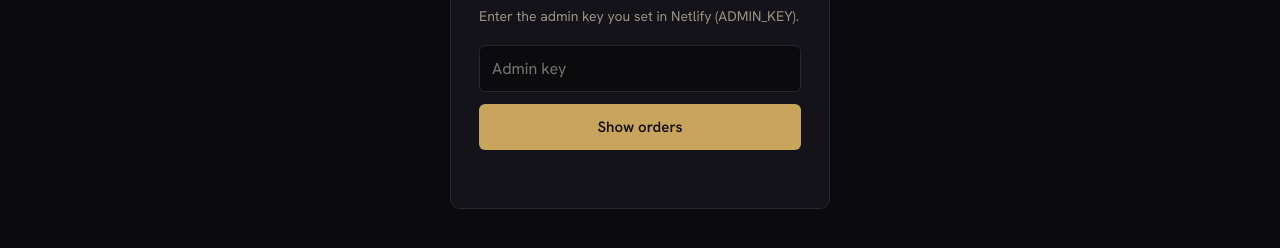
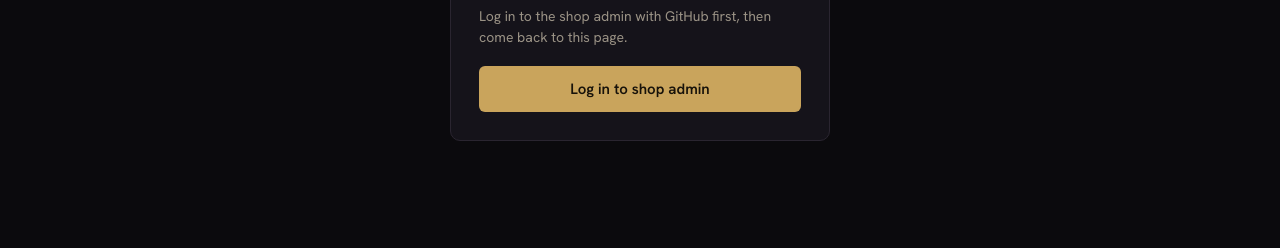
Before and after one commit to conorsawyer-sudo/csthemaster, a website: page admin/orders.html in a window 1280 px wide. Shown: the part 244-492 px from the top of the page. Drawn offline with Linux system fonts and the light colour scheme.

Commit message:
Admin: orders page uses GitHub login; stock hint

```diff
--- a/admin/config.yml
+++ b/admin/config.yml
@@ -36,7 +36,7 @@ collections:
             fields:
               - { name: title, label: Product name, widget: string, hint: "e.g. Pokémon TCG Surging Sparks Booster Box. Include 'Japanese' or 'English' and 'Near Mint' to show those tags." }
               - { name: price, label: Price (£), widget: number, value_type: float, min: 0.01, step: 0.01 }
-              - { name: stock, label: Stock count, widget: number, value_type: int, min: 0, required: false, hint: "Only used when Stock counting is switched on in Shop > Settings. Goes down automatically when an order is paid. 0 = sold out. Leave blank to not count this product." }
+              - { name: stock, label: Stock count, widget: number, value_type: int, min: 0, required: false, hint: "Only used when Stock counting is switched on in Shop > Settings. Goes down automatically as orders are paid; type a new number here any time to restock (counting restarts from it). 0 = sold out. Leave blank to not count this product." }
               - { name: in_stock, label: In stock, widget: boolean, default: true, hint: "Turn off to show it as Sold out." }
               - name: category
                 label: Category
--- a/admin/orders.html
+++ b/admin/orders.html
@@ -50,20 +50,20 @@ input { width: 100%; font: 400 16px var(--font); color: var(--fg); background: v
 <header>
   <a href="/"><img src="/img/logo.svg" alt="INT TCG"></a>
   <h1>Live orders</h1>
-  <nav><a class="pill" href="/admin/">Products &amp; stock</a><button class="pill" id="out" type="button" hidden>Log out</button></nav>
+  <nav><a class="pill" href="/admin/">Products &amp; stock</a></nav>
 </header>
 <main id="app"></main>
 <script>
 (function () {
-  var app = document.getElementById('app'), KEY = 'intcg_admin_key', key = '', seen = null, timer = 0;
-  try { key = localStorage.getItem(KEY) || ''; } catch (e) {}
+  var app = document.getElementById('app'), token = '', seen = null, timer = 0;
+  // uses the same GitHub login as /admin (Decap stores it in this browser after you log in there)
+  function readToken() { var keys = ['decap-cms-user', 'netlify-cms-user']; for (var i = 0; i < keys.length; i++) { try { var u = JSON.parse(localStorage.getItem(keys[i]) || 'null'); if (u && u.token) return u.token; } catch (e) {} } return ''; }
   function esc(s) { return String(s == null ? '' : s).replace(/&/g, '&amp;').replace(/</g, '&lt;').replace(/>/g, '&gt;'); }
   function gbp(n) { return '£' + Number(n).toFixed(2); }
   function when(t) { var d = new Date(t * 1000); return d.toLocaleDateString('en-GB', { day: 'numeric', month: 'short' }) + ', ' + d.toLocaleTimeString('en-GB', { hour: '2-digit', minute: '2-digit' }); }
   function login(msg) {
-    clearTimeout(timer); document.getElementById('out').hidden = true;
-    app.innerHTML = '<form class="login" id="f"><h2>Live orders</h2><p>Enter the admin key you set in Netlify (ADMIN_KEY).</p><input id="k" type="password" autocomplete="current-password" placeholder="Admin key" required><button class="go" type="submit">Show orders</button><div class="err">' + esc(msg || '') + '</div></form>';
-    document.getElementById('f').onsubmit = function (e) { e.preventDefault(); key = document.getElementById('k').value.trim(); try { localStorage.setItem(KEY, key); } catch (x) {} load(); };
+    clearTimeout(timer);
+    app.innerHTML = '<div class="login"><h2>Live orders</h2><p>' + esc(msg || 'Log in to the shop admin with GitHub first, then come back to this page.') + '</p><a class="go" style="display:block;text-align:center;text-decoration:none" href="/admin/">Log in to shop admin</a></div>';
   }
   function render(d) {
     var o = d.orders, now = new Date(), today = new Date(now.getFullYear(), now.getMonth(), now.getDate()).getTime() / 1000, week = now.getTime() / 1000 - 7 * 86400;
@@ -84,17 +84,17 @@ input { width: 100%; font: 400 16px var(--font); color: var(--fg); background: v
   }
   function load() {
     clearTimeout(timer);
-    if (!key) return login();
-    fetch('/.netlify/functions/orders', { headers: { 'x-admin-key': key }, cache: 'no-store' })
+    token = readToken();
+    if (!token) return login();
+    fetch('/.netlify/functions/orders', { headers: { 'x-github-token': token }, cache: 'no-store' })
       .then(function (r) { return r.json().then(function (d) { return { ok: r.ok, s: r.status, d: d }; }); })
       .then(function (res) {
-        if (res.s === 401) { try { localStorage.removeItem(KEY); } catch (e) {} key = ''; return login(res.d.error); }
+        if (res.s === 401) return login(res.d.error);
         if (!res.ok) throw new Error(res.d.error || 'Could not load orders');
-        document.getElementById('out').hidden = false; render(res.d); timer = setTimeout(load, 30000);
+        render(res.d); timer = setTimeout(load, 30000);
       })
       .catch(function (e) { if (!seen) app.innerHTML = '<div class="empty">' + esc(e.message) + '</div>'; timer = setTimeout(load, 30000); });
   }
-  document.getElementById('out').onclick = function () { try { localStorage.removeItem(KEY); } catch (e) {} key = ''; seen = null; login(); };
   document.addEventListener('visibilitychange', function () { if (!document.hidden) { document.title = 'Live orders · INT TCG'; } });
   load();
 })();
```
